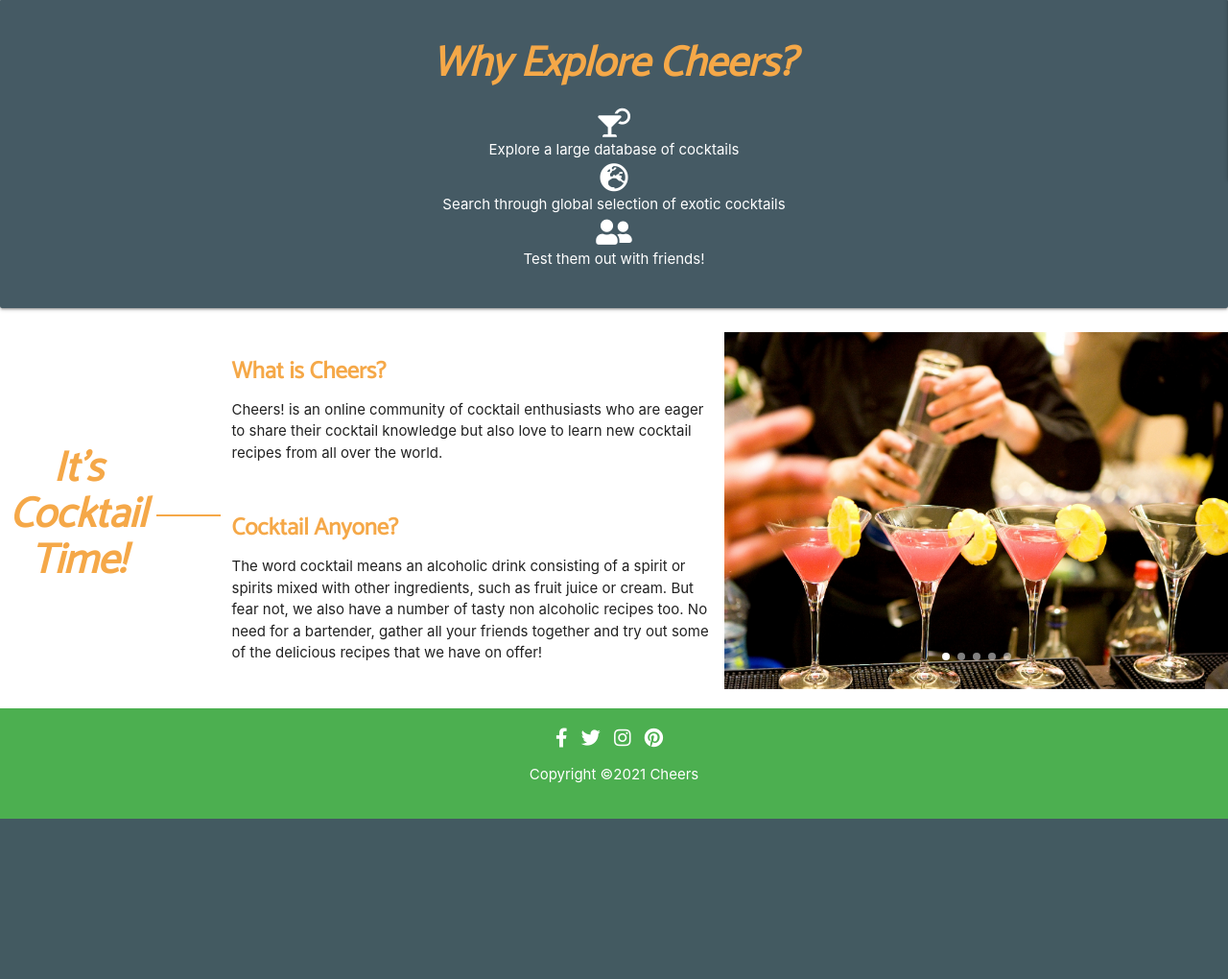
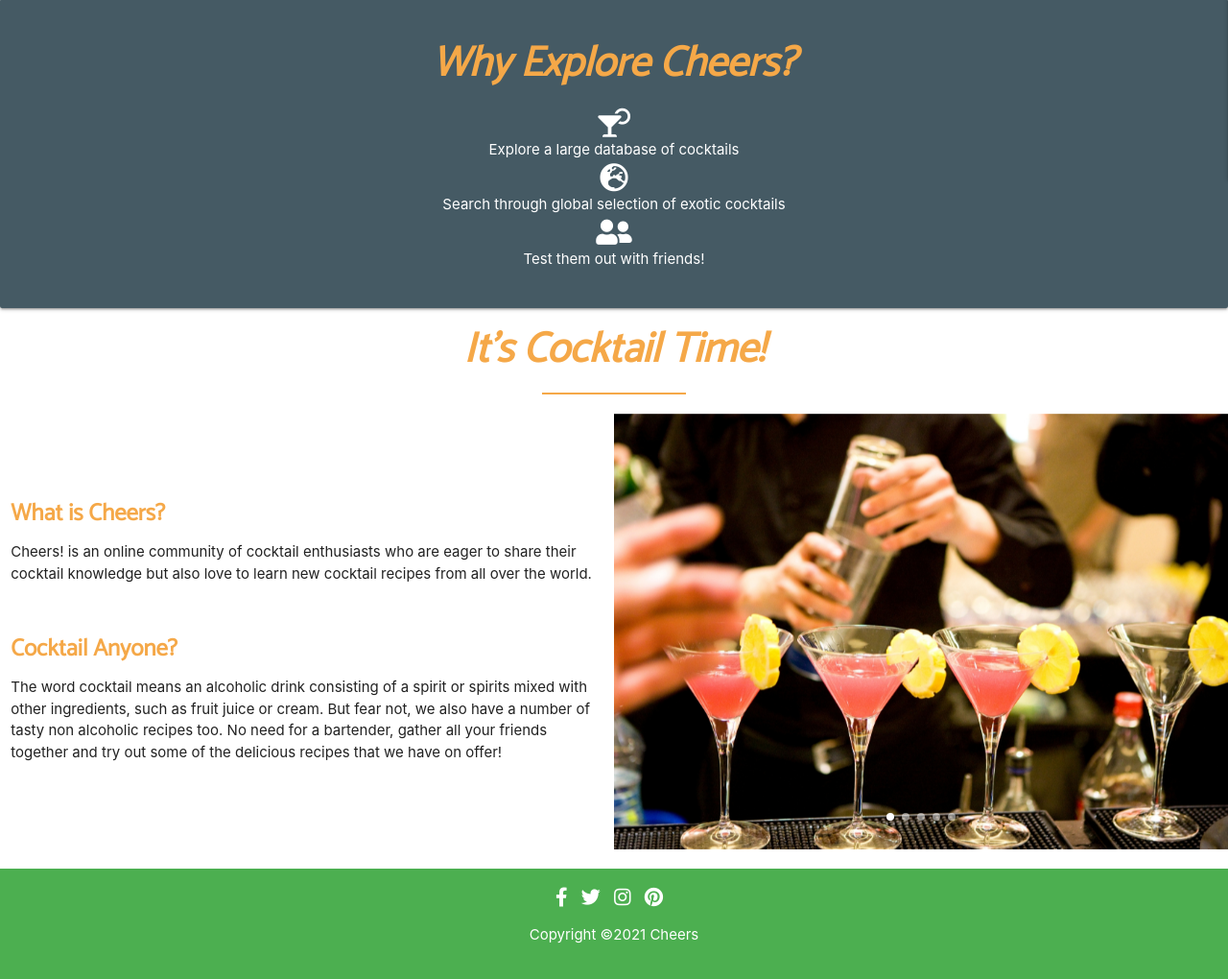
Before and after one commit to asplesa/cheers-ms3, a Flask app: page / in a window 1280 px wide. Shown: the part 673-1693 px from the top of the page at 96% size. Before the commit the page ends 1526 px from the top, so only its background shows below. Run offline with Flask 2, Linux system fonts and the light colour scheme; some libraries are stand-ins or nearby versions.

Commit message:
Add the main tag to the base.html

```diff
--- a/static/css/style.css
+++ b/static/css/style.css
@@ -1,6 +1,7 @@
 @import url('https://fonts.googleapis.com/css2?family=Catamaran&family=Work+Sans&display=swap');
 
 /* ------- General  ------- */
+
 body {
     display: flex;
     min-height: 100vh;
@@ -8,8 +9,9 @@ body {
 }
 
 main {
-    margin: 0 auto;
+  flex: 1 0 auto;
 }
+
 
 .brand-logo {
     font-family: 'Work Sans', sans-serif;
@@ -226,3 +228,12 @@ hr.solid {
     .row col {
         padding-bottom: 2px;
     }
+
+
+    @media (min-width: 768px) and (min-height: 500px) {
+  .page-footer {
+    position: sticky;
+    bottom: 0;
+    width: 100%;
+  }
+}
--- a/templates/base.html
+++ b/templates/base.html
@@ -22,8 +22,7 @@
           <nav class="green">
               <div class="nav-wrapper">
                   <a href="{{ url_for('index') }}" class="brand-logo">Cheers!</a>
-                      <a href="#" data-target="mobile-demo" class="sidenav-trigger right"><i
-                              class="fas fa-bars"></i></a>
+                  <a href="#" data-target="mobile-demo" class="sidenav-trigger right"><i class="fas fa-bars"></i></a>
                   <ul class="right hide-on-med-and-down">
                       <li><a href="{{ url_for('index') }}">Home</a></li>
                       <li><a href="{{ url_for('get_cocktails') }}">All Cocktails</a></li>
@@ -76,10 +75,12 @@
           {% endwith %}
       </section>
 
-      <div class="container-fluid">
+      <main>
+
               {% block content %}
               {% endblock %}
-      </div>
+
+      </main>
 
       <!-- Footer -->
       <footer class="green">
--- a/templates/index.html
+++ b/templates/index.html
@@ -43,12 +43,14 @@
 </section>
 
 <!-- It's Cockctail Time! Section-->
-<section class="carousel-section desk-width valign-wrapper">
-    <div>
-        <h3 class="header-text center-align"> It's Cocktail Time!</h3>
+    <div class="col s12">
+        <div>
+            <h3 class="header-text center-align"> It's Cocktail Time!</h3>
+        </div>
+        <hr class="block-divider">
     </div>
 
-    <hr class="block-divider">
+    <section class="carousel-section desk-width valign-wrapper">
 
     <div class="row valign-wrapper">
         <div class="col s12 m6">
```
Lines whose indentation alone changed are shown as unchanged.
